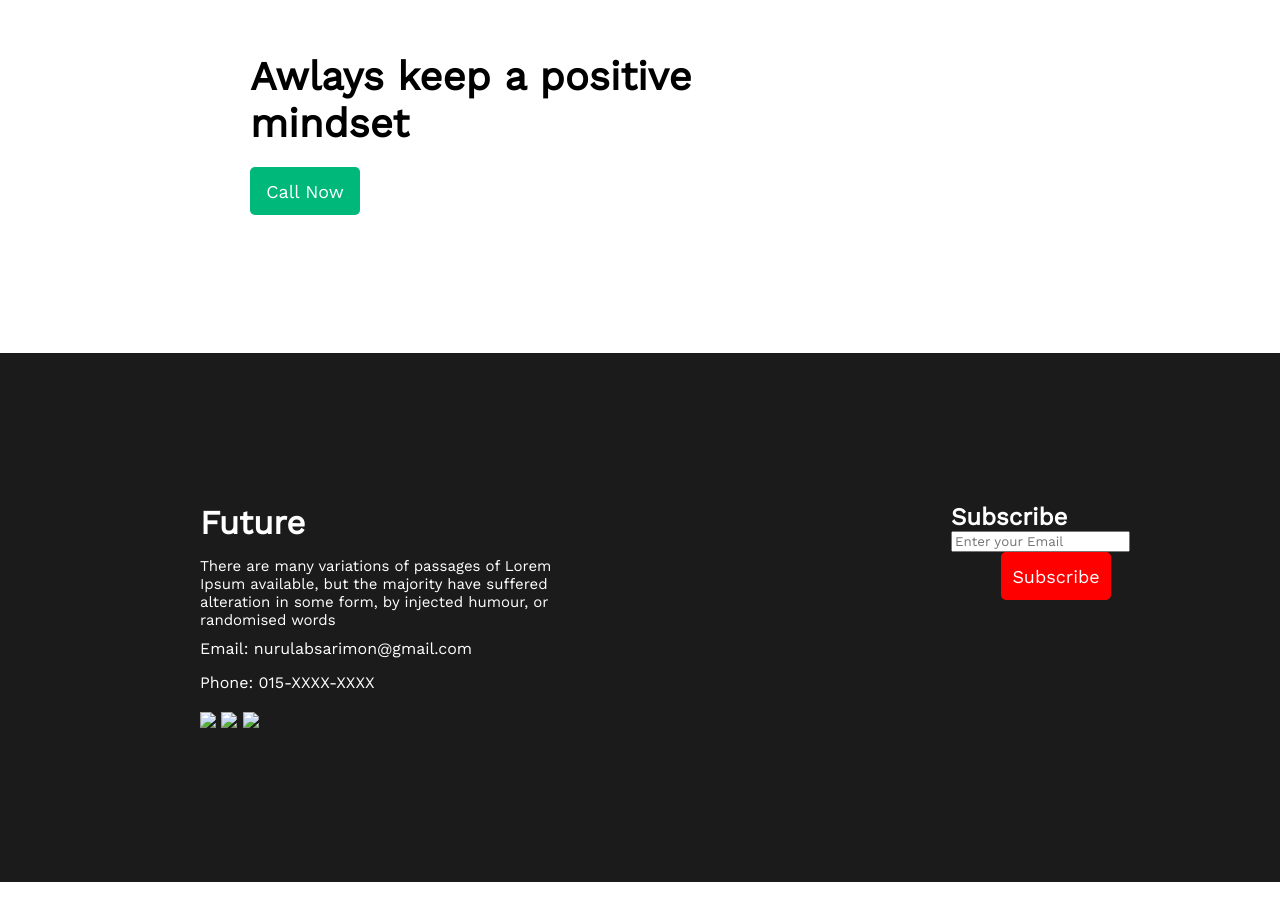
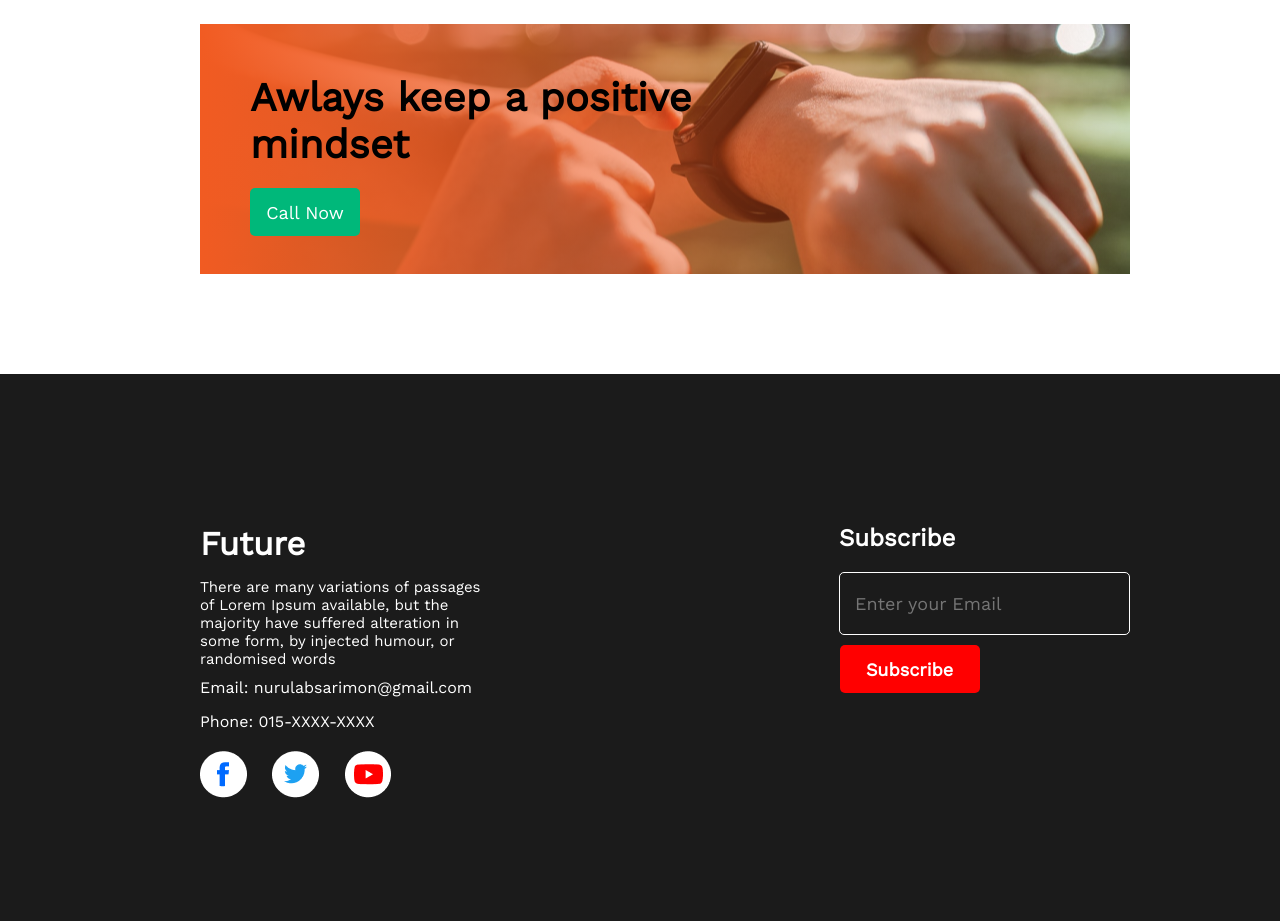
Before and after one commit to 1M0NsR3P0/assignment, a plain HTML site: page index.html in a window 1280 px wide. Shown: the part 1809-2730 px from the top of the page. Before the commit the page ends 2691 px from the top, so only its background shows below. Drawn offline with nearby package versions, Linux system fonts and the light colour scheme; files that its build step writes are made by us from their sources.

Commit message:
whats up

```diff
--- a/css/style.css
+++ b/css/style.css
@@ -16,7 +16,7 @@
 /* Header style */
 .background{
 
-    background-image: url('/assignment2/images/banner/banner1.png');
+    background-image: url('../images/banner/banner1.png');
     height: 710px;
     width: 100%;
     background-repeat: no-repeat;
@@ -108,7 +108,8 @@ text-align: center;
 
 /* footer banner */
 .footer-banner{
-   background-image: url("../images/watch.png");
+   background-image:linear-gradient(90deg, #F15B22 0%, rgba(241, 91, 34, 0) 100%),
+    url("../images/watch.png");
    background-position: center;
    background-repeat: no-repeat;
    height: 250px;
@@ -137,9 +138,7 @@ text-align: center;
     margin-bottom: 20px;
 }
 /* footer section */
-#Subscribe{
-    background-color: red;
-}
+
 .footer-container{
     background-color: rgb(27, 27, 27);
     display: flex;
@@ -170,12 +169,32 @@ text-align: center;
 .footer-icon{
     margin-bottom: 50px;
     margin-top: 20px;
+
 }
+.footer-icon img{
+    padding-right: 20px;
+}
+/* form section */
 
-
-
-
-
+.form h2{
+    margin-bottom: 20px;
+}
+input{
+    margin-bottom: 10px;
+    padding: 20px 40px 20px 15px;
+    background-color: rgb(27, 27, 27);
+    border: 1px solid white;
+    border-radius: 5px;
+    color: white;
+    font-size: large;
+}
+#Subscribe{
+    background-color: red;
+    margin-left: 0.5px;
+    width: 140px;
+    padding: 10px 25px;
+    font-weight: bolder;
+}
 
 
 
--- a/index.html
+++ b/index.html
@@ -4,7 +4,7 @@
     <meta charset="UTF-8">
     <meta http-equiv="X-UA-Compatible" content="IE=edge">
     <meta name="viewport" content="width=device-width, initial-scale=1.0">
-    <link rel="stylesheet" href="/assignment2/css/style.css">
+    <link rel="stylesheet" href="/css/style.css">
     <link rel="preconnect" href="https://fonts.googleapis.com"><link rel="preconnect" href="https://fonts.gstatic.com" crossorigin><link href="https://fonts.googleapis.com/css2?family=Open+Sans:ital,wght@0,400;0,700;1,400&family=Work+Sans&display=swap" rel="stylesheet">
     <title>Home Page</title>
 </head>
@@ -21,7 +21,7 @@
         <section class="failure">
             <div class="failure-container">
 
-                <img src="/assignment2/images/person.png" alt="the person">
+                <img src="/images/person.png" alt="the person">
                 <div class="failure-content">
                 <h1 class="failure-title">My failures of
                     previous year</h1>
@@ -89,14 +89,14 @@
                     <p class="footer-mail">Email: nurulabsarimon@gmail.com</p>
                     <p class="footer-phone">Phone: 015-XXXX-XXXX</p>
                     <div class="footer-icon">
-                        <img src="/assignment2/images/icons/fb.png">
-                        <img src="/assignment2/images/icons/twitter.png">
-                        <img src="/assignment2/images/icons/youtube.png">
+                        <img src="/images/icons/fb.png">
+                        <img src="/images/icons/twitter.png">
+                        <img src="/images/icons/youtube.png">
                     </div>
                 </div>
                 <div class="footer-content">
-                    <form>
-                        <h2>Subscribe</h2>
+                    <form class="form">
+                        <h2 class="form-header">Subscribe</h2>
                         <input type="email" name="email" id="email" placeholder="Enter your Email">
                         <button class="button-secondary" id="Subscribe">Subscribe</button>
                     </form>
```
Also changed, not shown: 1 other file.
